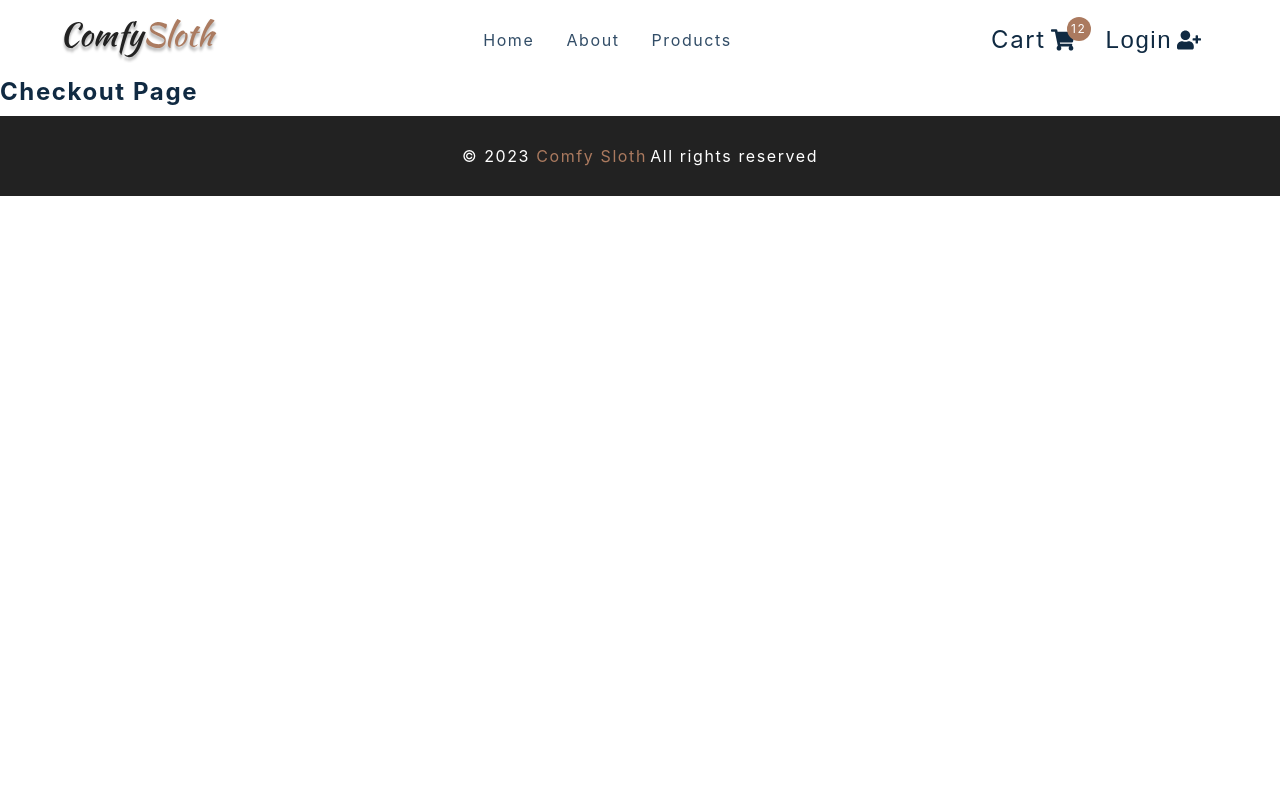
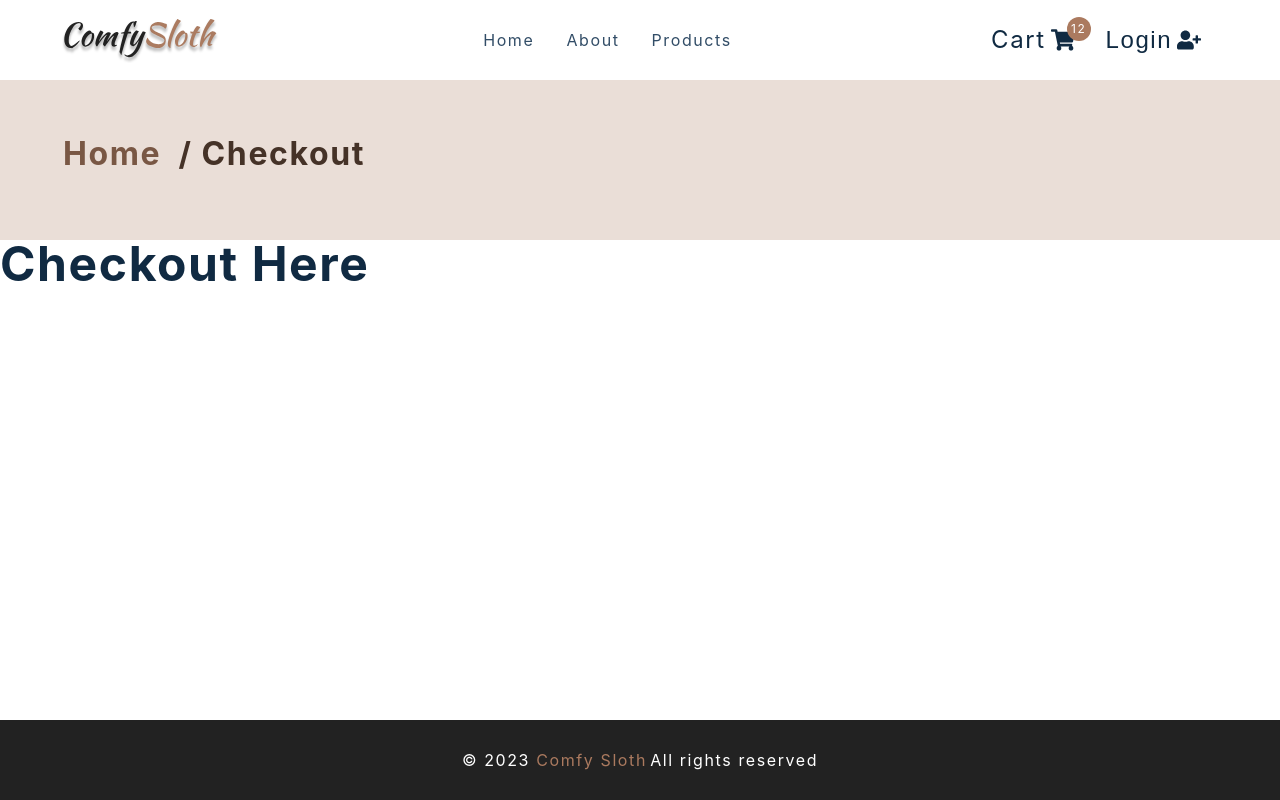
Before and after one commit to mike-shields-dev/e-commerce, a React (Create React App) app: page /checkout in a window 1280 px wide. Built offline with nearby package versions, Linux system fonts and the light colour scheme; the HTML template or start-up script is replaced by a standard one.

Commit message:
Add content to CheckoutPage

```diff
--- a/src/pages/CheckoutPage.js
+++ b/src/pages/CheckoutPage.js
@@ -6,7 +6,14 @@
 import { Link } from 'react-router-dom'
 
 const CheckoutPage = () => {
-  return <h4>checkout page</h4>
+  return (
+    <main>
+      <PageHero title="checkout" />
+      <Wrapper className="page">
+        <h1>Checkout Here</h1>
+      </Wrapper>
+    </main>
+  );
 }
 const Wrapper = styled.div``
 export default CheckoutPage
```
